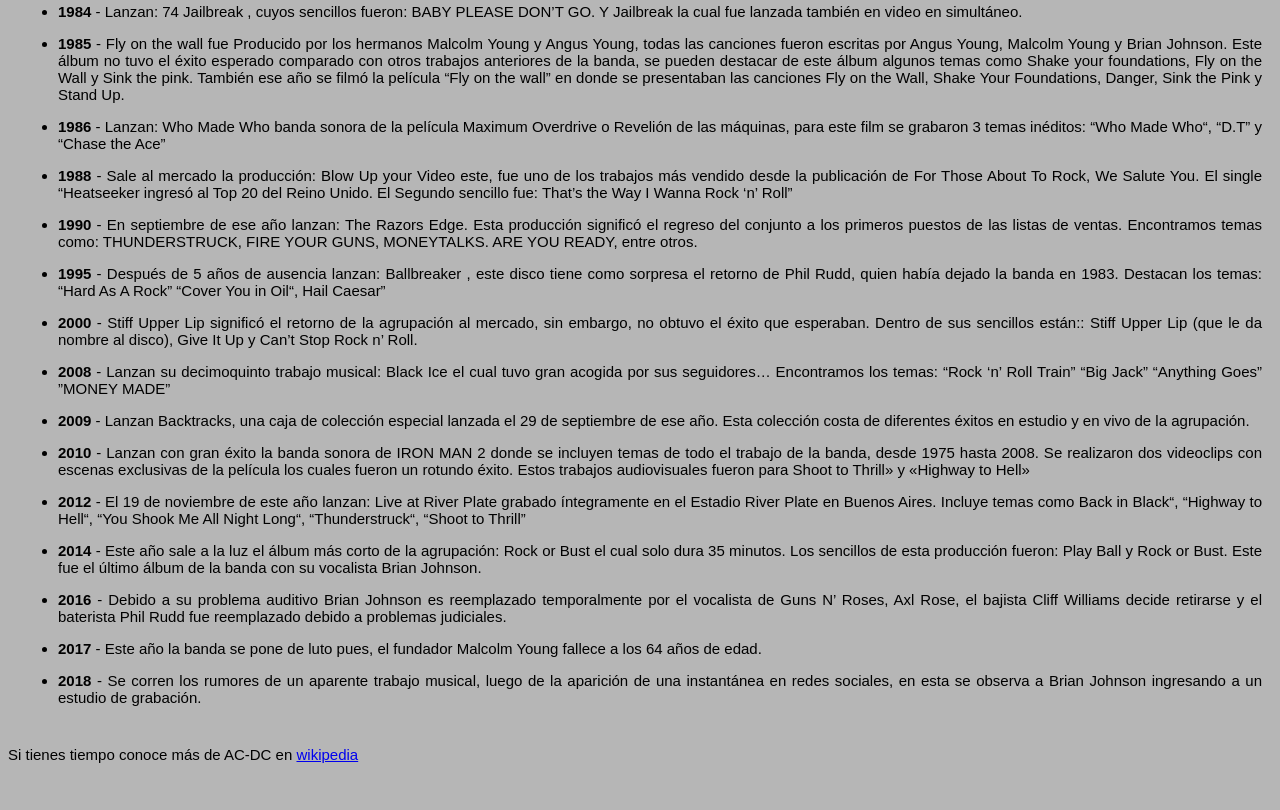
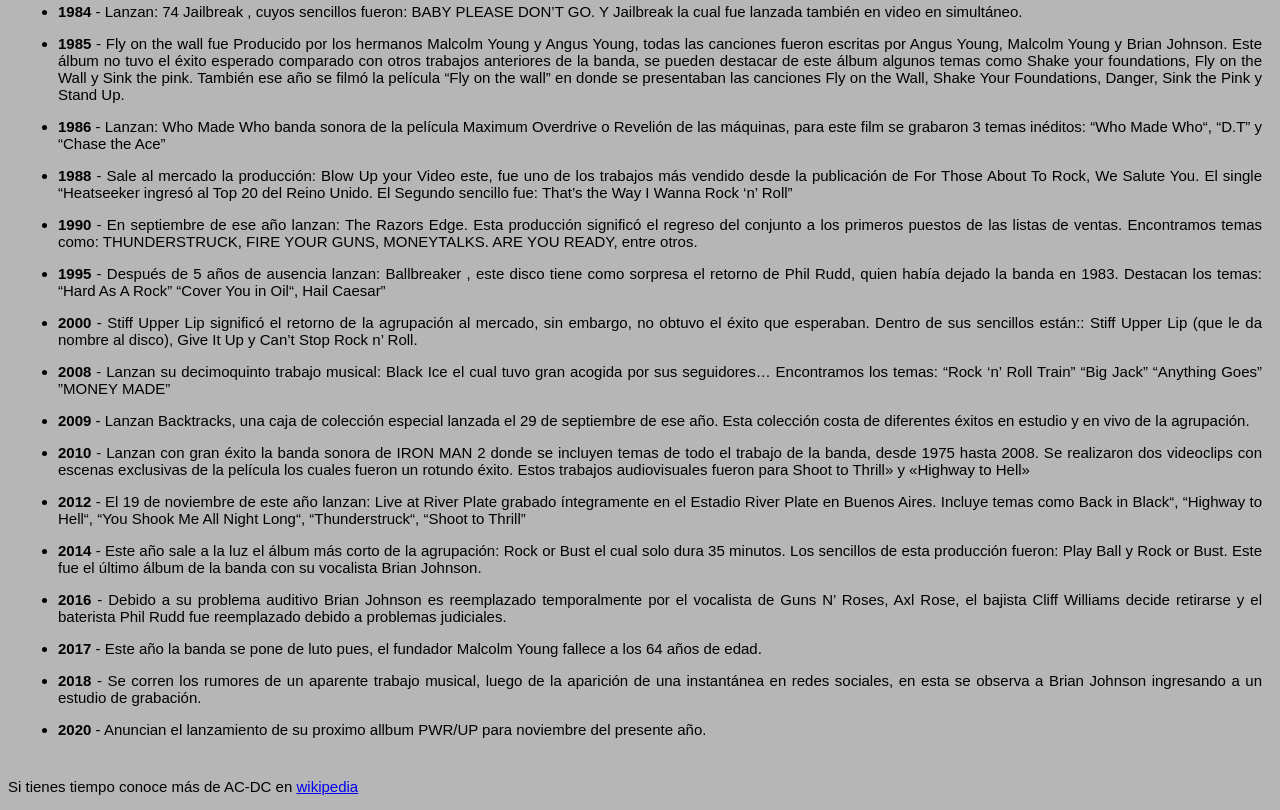
Before and after one commit to mcalleacademiageek/Retouno, a plain HTML site: page index.html in a window 1280 px wide. Shown: the part 969-1779 px from the top of the page. Before the commit the page ends 1747 px from the top, so only its background shows below. Drawn offline with Linux system fonts and the light colour scheme.

Commit message:
Se actualiza Reto 1

```diff
--- a/index.html
+++ b/index.html
@@ -190,6 +190,11 @@
                     ingresando a un estudio de grabación.
                     <p></p>
                 </li>
+                <li>
+                    <strong>2020</strong> - Anuncian el lanzamiento de su proximo allbum PWR/UP para
+                    noviembre del presente año.
+                    <p></p>
+                </li>
             </ul>
          </div>
 
```
